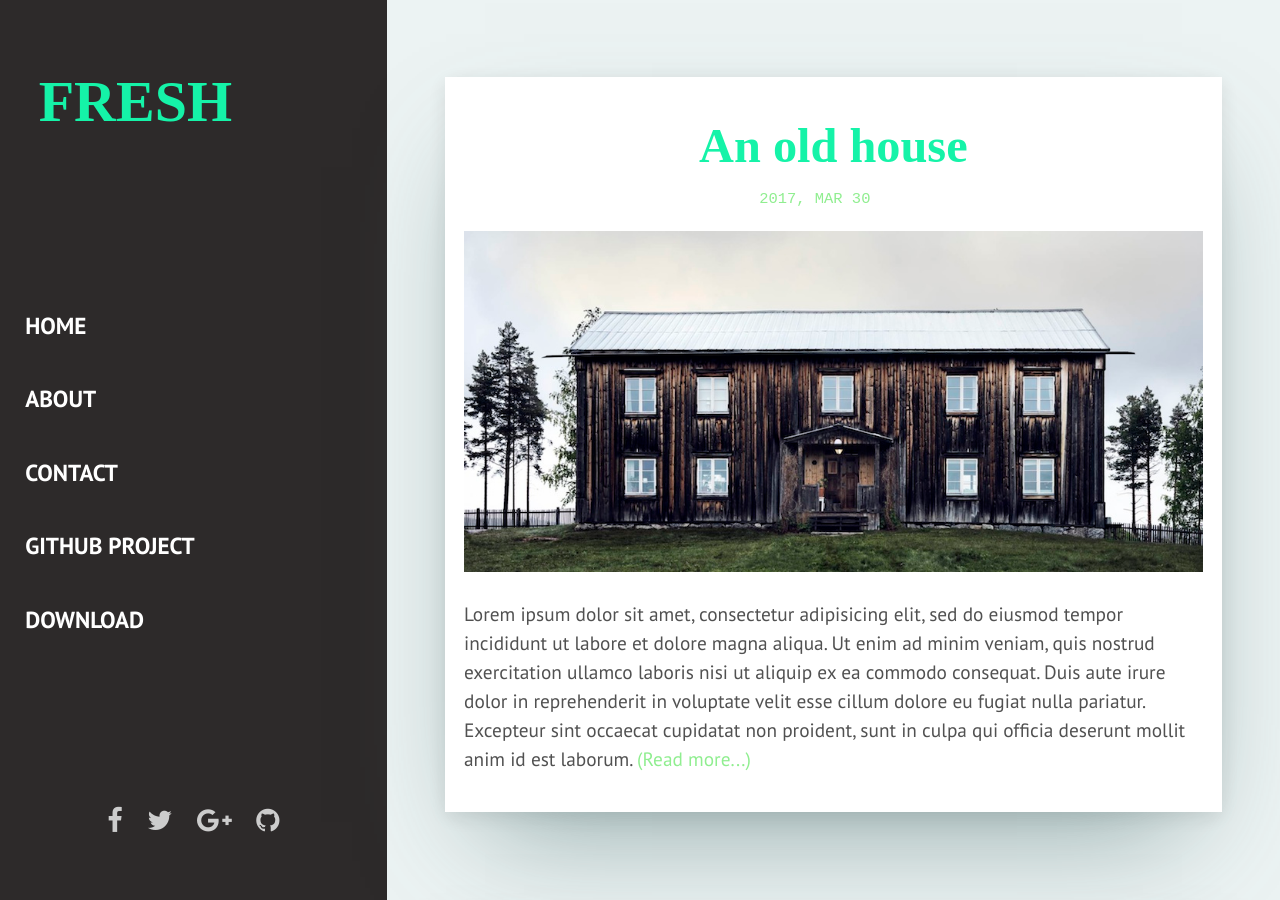
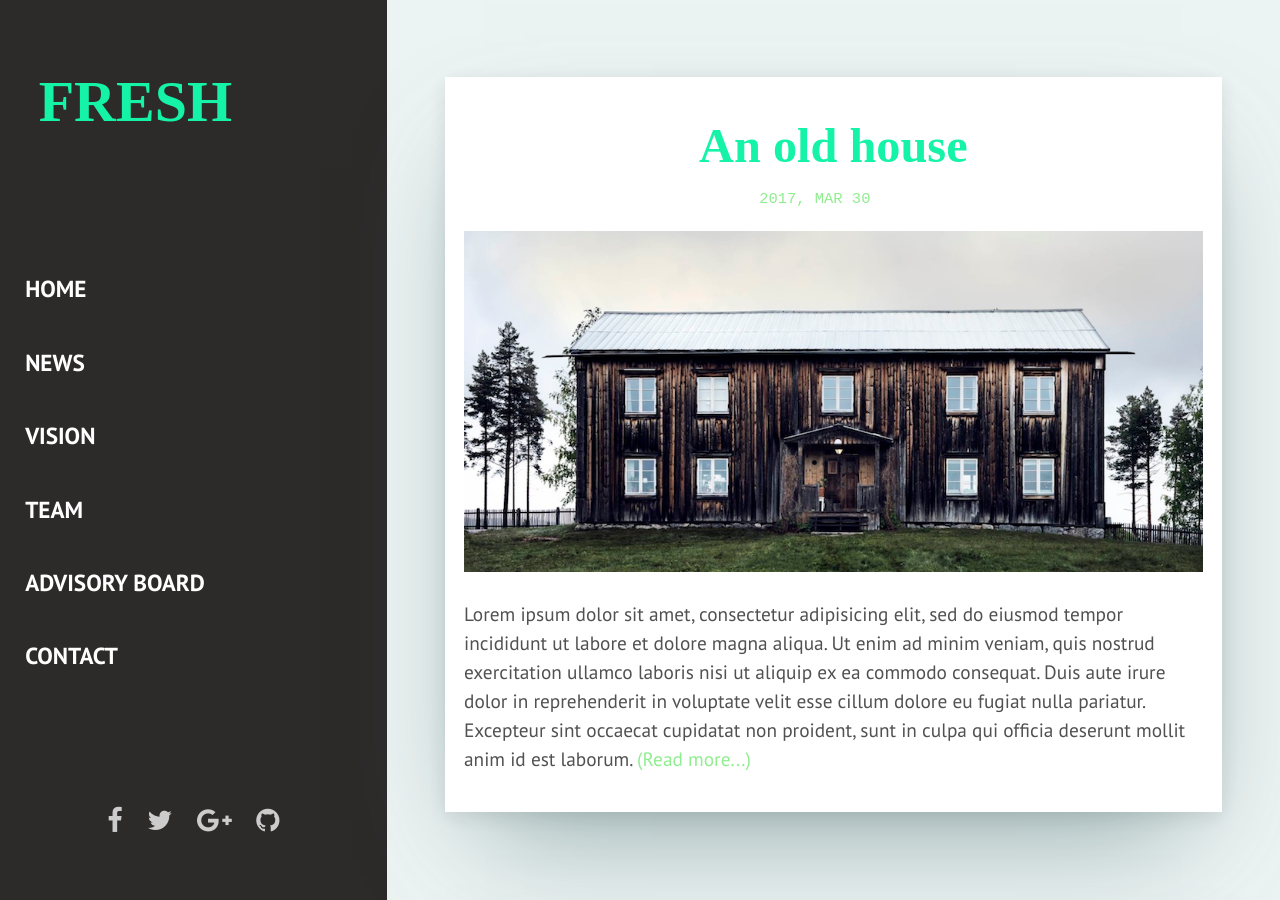
Before and after one commit to roopikarisam/reanimate, a Jekyll site: the page built from index.html, in a window 1280 px wide and 900 px high. Built offline with Jekyll 4.4.1, drawn with Linux system fonts in a browser that asks for light colours; some web fonts are replaced; the list of posts is cut into pages by our own code.

Commit message:
changed sidebar menu links

```diff
--- a/Gemfile
+++ b/Gemfile
@@ -3,8 +3,6 @@ source "https://rubygems.org"
 gem 'github-pages', group: :jekyll_plugins
 
 ruby "2.6.3"
-
-gem "jekyll", "3.4.3"
 
 # If you have any plugins, put them here!
 group :jekyll_plugins do
--- a/_includes/sidebar.html
+++ b/_includes/sidebar.html
@@ -7,10 +7,11 @@
 
     <menu class="sidebar-menu">
       <li class="menu-items"><a class="menu-links" href="{{site.baseurl}}/">Home</a></li>
-      <li class="menu-items"><a class="menu-links" href="{{site.baseurl}}/about/">About</a></li>
+      <li class="menu-items"><a class="menu-links" href="{{site.baseurl}}/news/">News</a></li>
+      <li class="menu-items"><a class="menu-links" href="{{site.baseurl}}/vision/">Vision</a></li>
+      <li class="menu-items"><a class="menu-links" href="{{site.baseurl}}/team/">Team</a></li>
+      <li class="menu-items"><a class="menu-links" href="{{site.baseurl}}/advisory/">Advisory Board</a></li>
       <li class="menu-items"><a class="menu-links" href="{{site.baseurl}}/contact/">Contact</a></li>
-      <li class="menu-items"><a class="menu-links" href="https://github.com/artemsheludko/fresh">Github project</a></li>
-      <li class="menu-items"><a class="menu-links" href="https://github.com/artemsheludko/fresh/archive/master.zip">Download</a></li>
     </menu>
 
     <div class="sidebar-social">
```
